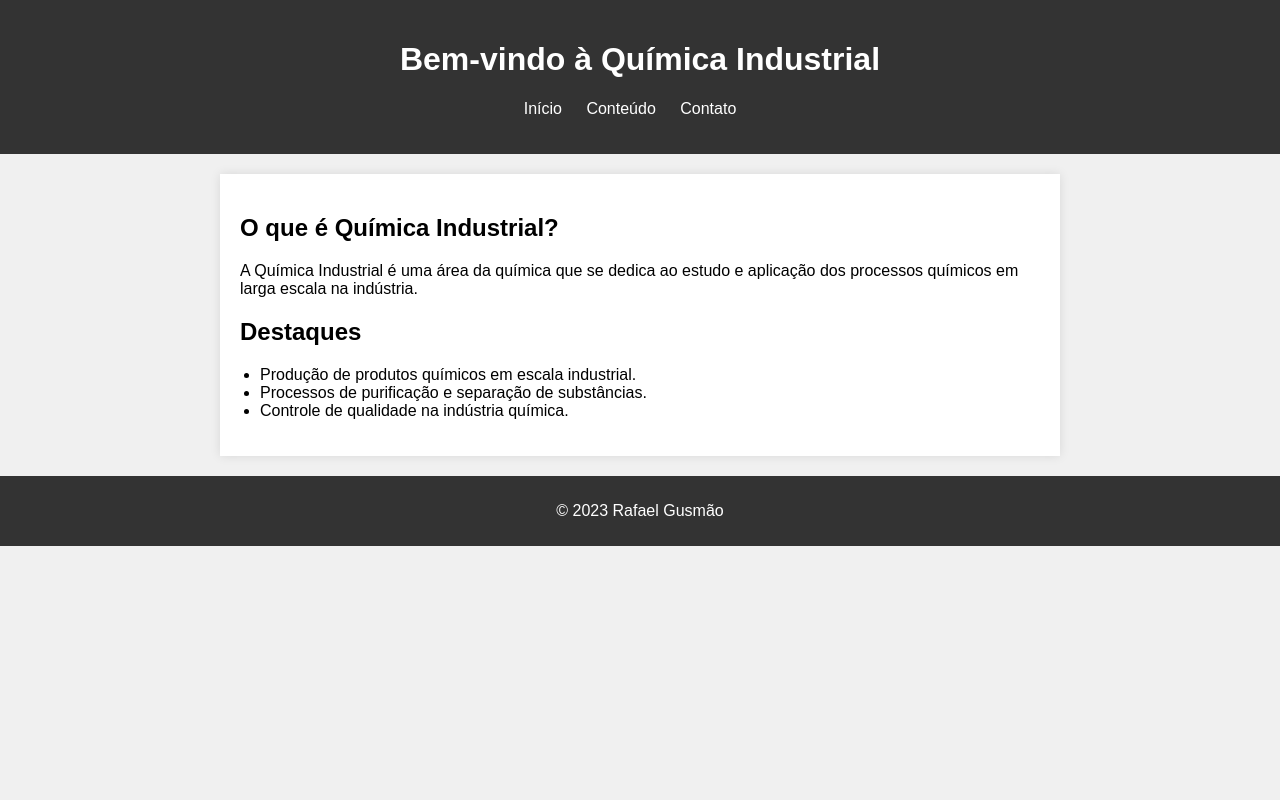
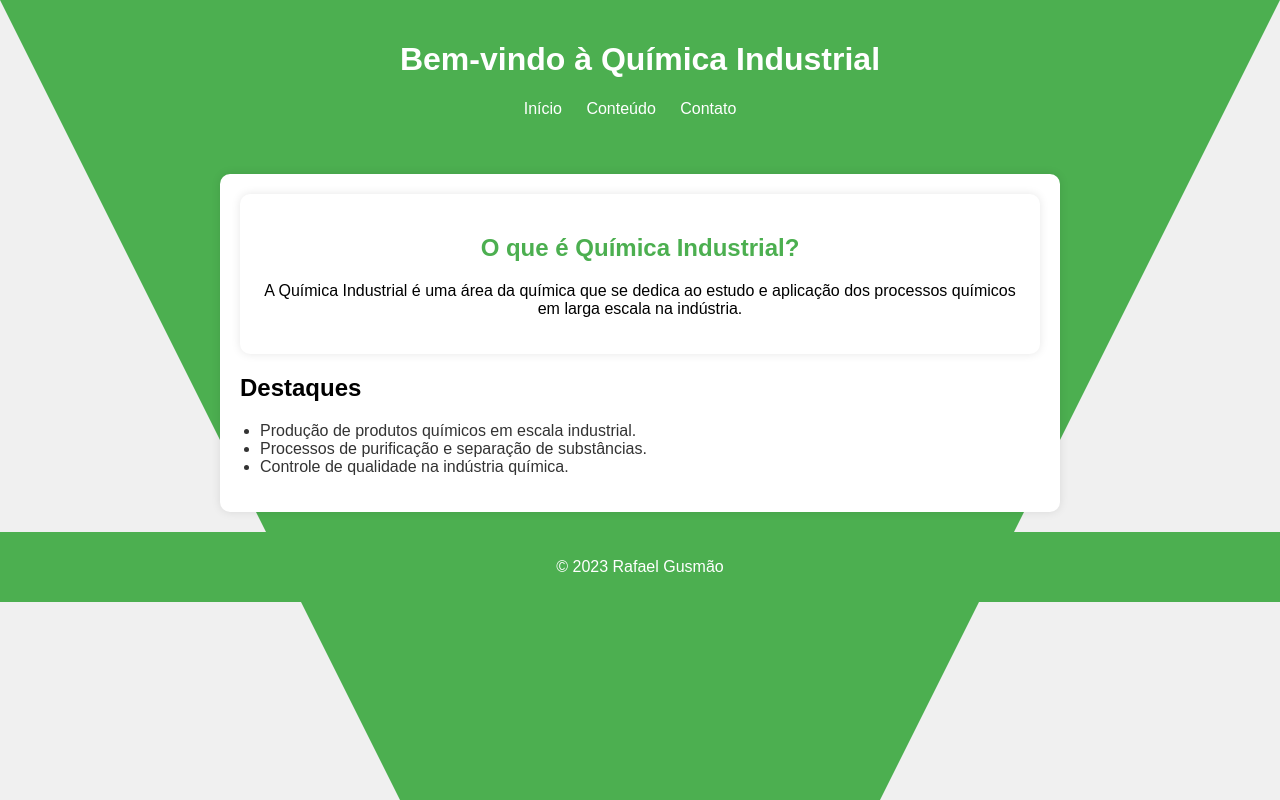
Before and after one commit to rafagoty/rafagoty.github.io, a plain HTML site: page quimicaindustrial/index.html in a window 1280 px wide. Shown: the top 800 px of the page. Drawn offline with Linux system fonts and the light colour scheme.

Commit message:
Várias mudanças com GPT

```diff
--- a/quimicaindustrial/index.html
+++ b/quimicaindustrial/index.html
@@ -7,7 +7,10 @@
     <link rel="stylesheet" href="style.css">
 </head>
 <body>
-    <header>
+    <header class="header-with-svg">
+        <svg xmlns="http://www.w3.org/2000/svg" viewBox="0 0 100 100" preserveAspectRatio="none">
+            <polygon fill="#4CAF50" points="0,0 100,0 50,100" />
+        </svg>
         <h1>Bem-vindo à Química Industrial</h1>
         <nav>
             <ul>
@@ -20,11 +23,15 @@
 
     <main>
         <section class="intro">
+            <svg xmlns="http://www.w3.org/2000/svg" width="100" height="100" viewBox="0 0 100 100">
+                <circle fill="#4CAF50" cx="50" cy="50" r="40" />
+            </svg>
             <h2>O que é Química Industrial?</h2>
             <p>A Química Industrial é uma área da química que se dedica ao estudo e aplicação dos processos químicos em larga escala na indústria.</p>
         </section>
 
         <section class="destaques">
+            <!-- Seção de Destaques sem SVG -->
             <h2>Destaques</h2>
             <ul>
                 <li>Produção de produtos químicos em escala industrial.</li>
--- a/quimicaindustrial/style.css
+++ b/quimicaindustrial/style.css
@@ -6,11 +6,20 @@ body {
     background-color: #f0f0f0;
 }
 
-header {
-    background-color: #333;
-    color: #fff;
+.header-with-svg {
+    position: relative;
     text-align: center;
     padding: 20px 0;
+    color: #fff;
+}
+
+.header-with-svg svg {
+    position: absolute;
+    top: 0;
+    left: 0;
+    width: 100%;
+    height: auto;
+    z-index: -1;
 }
 
 nav ul {
@@ -26,6 +35,11 @@ nav ul li {
 nav a {
     color: #fff;
     text-decoration: none;
+    transition: color 0.3s;
+}
+
+nav a:hover {
+    color: #333;
 }
 
 main {
@@ -34,22 +48,53 @@ main {
     padding: 20px;
     background-color: #fff;
     box-shadow: 0px 0px 10px rgba(0, 0, 0, 0.1);
+    border-radius: 10px;
 }
 
 /* Estilos específicos para a página inicial */
+.intro {
+    position: relative;
+    padding: 20px;
+    background-color: #fff;
+    box-shadow: 0px 0px 10px rgba(0, 0, 0, 0.1);
+    border-radius: 10px;
+    text-align: center;
+}
+
+.intro svg {
+    position: absolute;
+    top: 0;
+    left: 0;
+    width: 100px;
+    height: 100px;
+    z-index: -1;
+}
+
 .intro h2 {
     font-size: 24px;
+    color: #4CAF50;
 }
 
 .destaques ul {
     list-style: disc;
     padding-left: 20px;
+    color: #333;
 }
 
 /* Estilos para o rodapé */
 footer {
     text-align: center;
-    background-color: #333;
+    background-color: #4CAF50;
     color: #fff;
     padding: 10px 0;
 }
+
+/* Estilos para links no rodapé */
+footer a {
+    color: #fff;
+    text-decoration: none;
+}
+
+footer a:hover {
+    text-decoration: underline;
+}
```
Also changed, not shown: index.html (+27 -21 lines).
